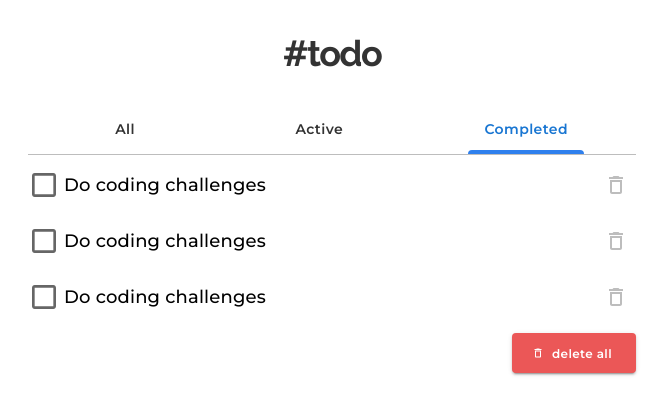
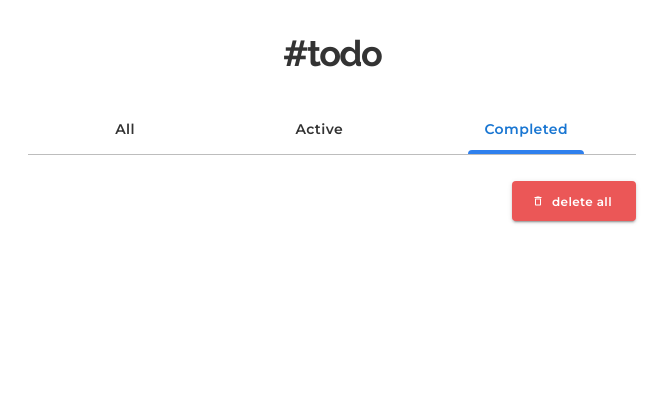
Before and after one commit to adrian-villamil/todoapp, a React (Create React App) app: page / in a window 1280 px wide. Both pictures are taken after a click on the tab "Completed". Shown: the top 414 px of the page, without its empty margins (308-976 px from the left). Built offline with nearby package versions, Linux system fonts and the light colour scheme.

Commit message:
Rendering only completed todos, also adding functionality to my delete all button.

```diff
--- a/src/pages/CompletedTodos/index.tsx
+++ b/src/pages/CompletedTodos/index.tsx
@@ -1,8 +1,10 @@
+import React from 'react';
 import Stack from '@mui/material/Stack';
 import Button from '@mui/material/Button';
 import buttonClasses from '@mui/material/Button/buttonClasses';
 import DeleteOutlineIcon from '@mui/icons-material/DeleteOutline';
 import { TodoItem } from '../../components/TodoItem';
+import { AppContext } from '../../context/AppContext';
 
 const DeleteButtonStyles = {
   width: 124,
@@ -21,16 +23,23 @@ const DeleteButtonStyles = {
 };
 
 export const CompletedTodos: React.FC = () => {
+  const { getCompletedTodos, deleteCompletedTodos } = React.useContext(AppContext) as TodoAppContext;
+
+  const handleButtonClick = (): void => {
+    deleteCompletedTodos();
+  };
+
   return (
     <Stack spacing={2} my={'10px'}>
       <Stack spacing={2}>
-        <TodoItem />
-        <TodoItem />
-        <TodoItem />
+        {getCompletedTodos().map((todo) => {
+          return <TodoItem key={todo.id} todo={todo} />;
+        })}
       </Stack>
       <Stack direction={'row'} justifyContent={'flex-end'}>
         <Button
           variant='contained'
+          onClick={handleButtonClick}
           startIcon={<DeleteOutlineIcon />}
           sx={DeleteButtonStyles}
         >
```
